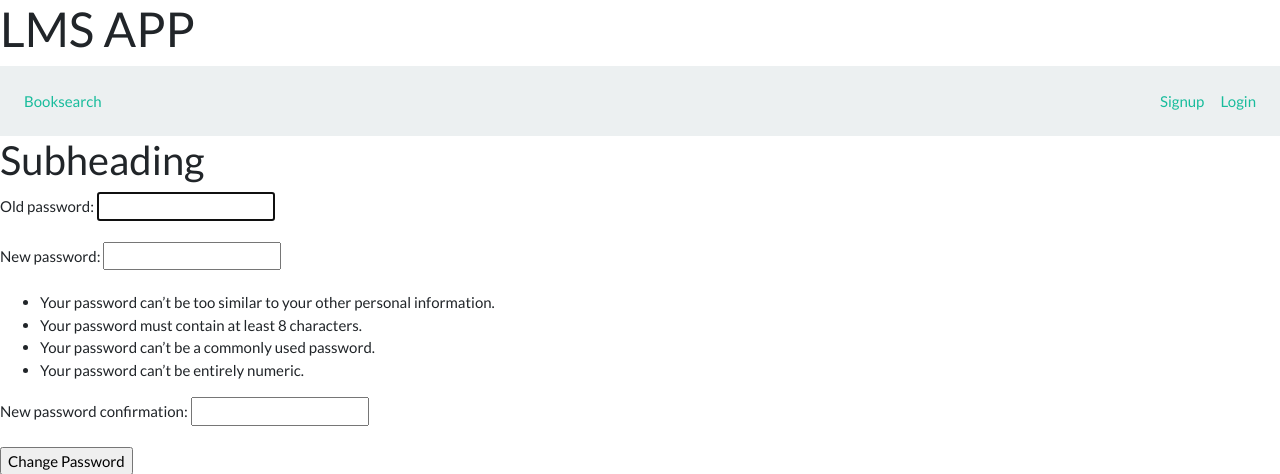
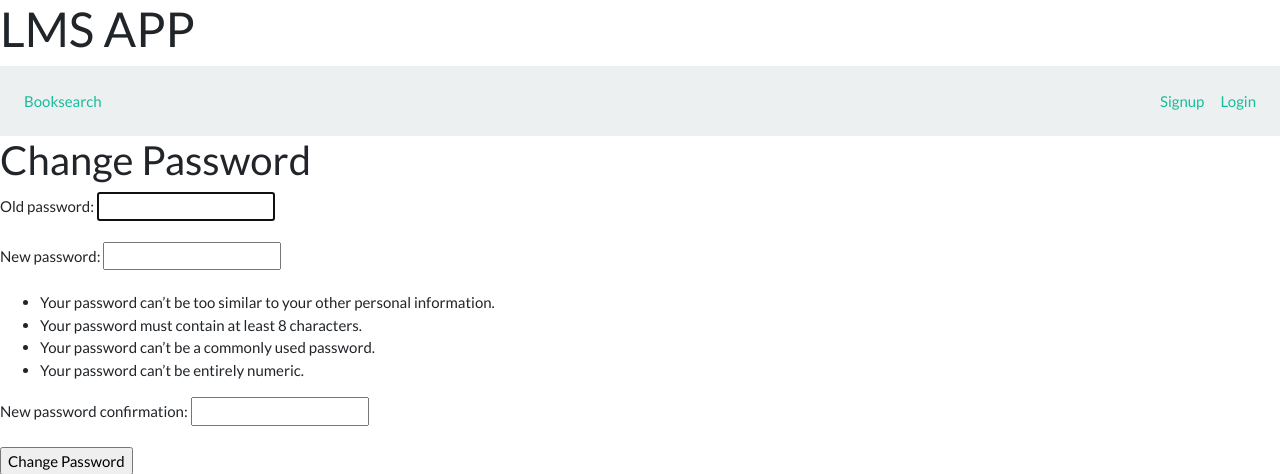
Before and after one commit to Ant0nyJM/lmsapp, a Django app: page /lmsapp/user/1/passwchange/ in a window 1280 px wide. Shown: the top 474 px of the page. Run offline with Django 3.2, Linux system fonts and the light colour scheme; some libraries are stand-ins or nearby versions.

Commit message:
sep12-m3

```diff
--- a/lmsapp/templates/lmsapp/passwchange.html
+++ b/lmsapp/templates/lmsapp/passwchange.html
@@ -1,5 +1,5 @@
 {% extends 'lmsapp/base.html' %}
-
+{% block subheading %}Change Password{% endblock%}
 {% block content %}
 
  <form method="post">
```
